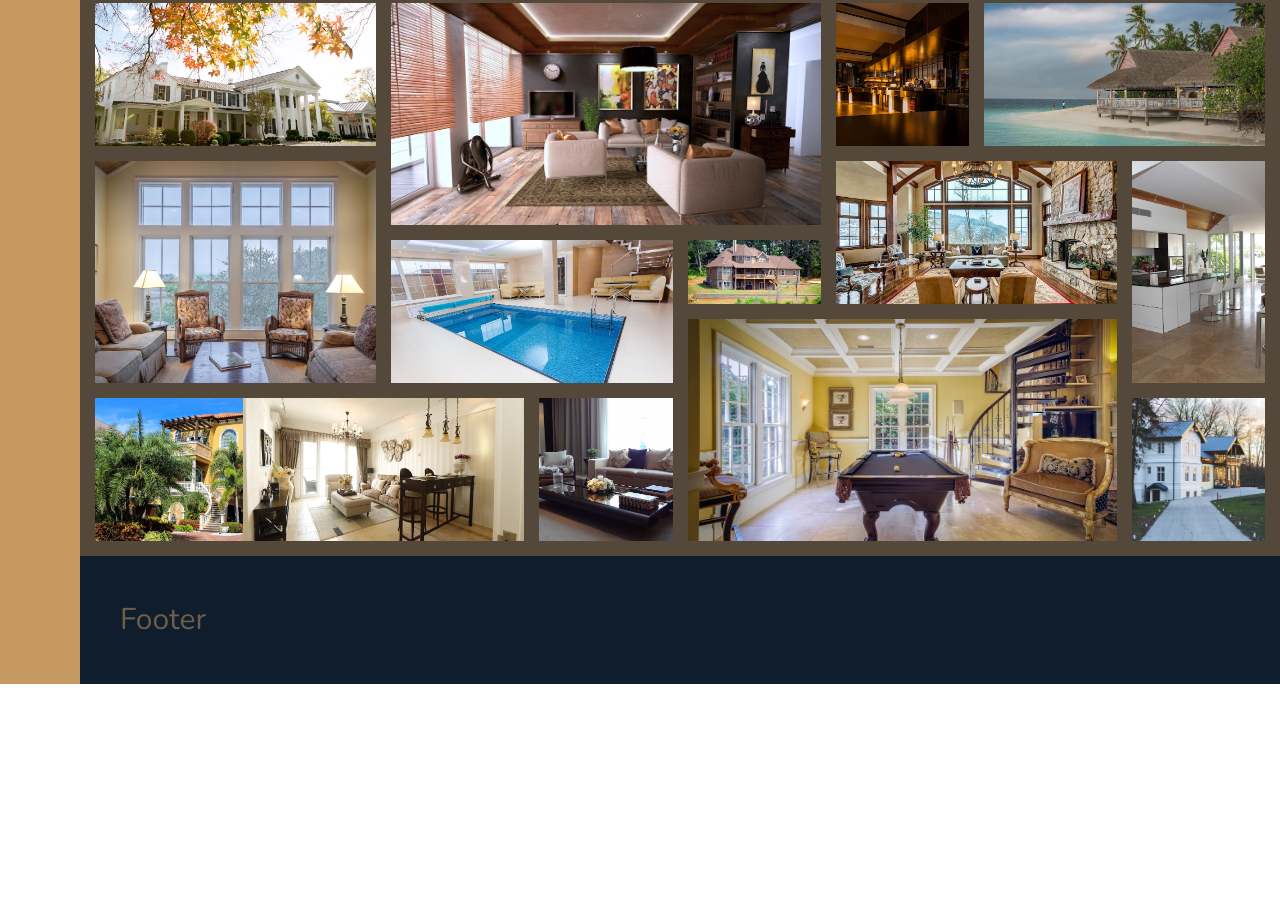
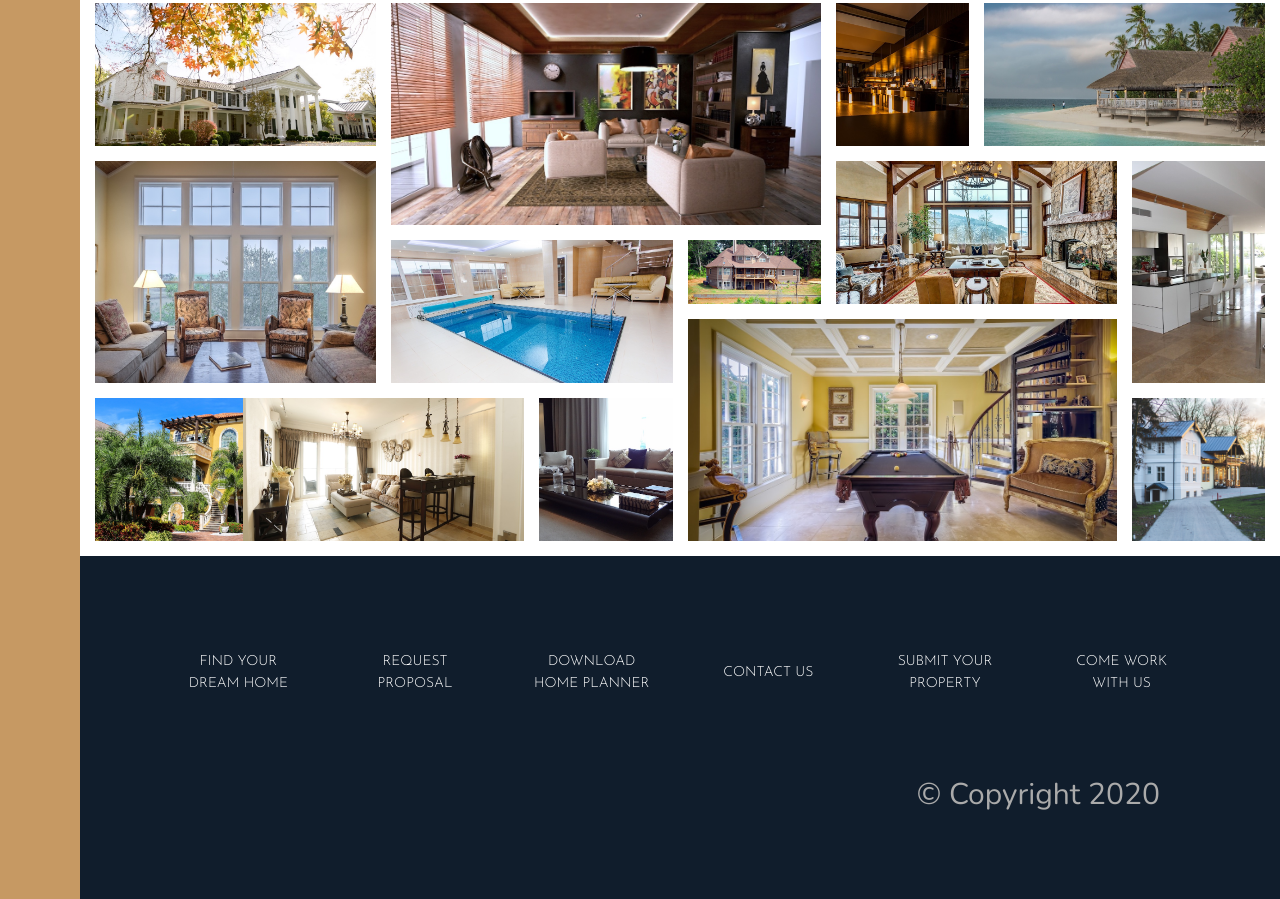
Before and after one commit to berkayaskin/real-estate-website, a website: page index.html in a window 1280 px wide. Shown: the part 3263-4162 px from the top of the page. Before the commit the page ends 3947 px from the top, so only its background shows below. Drawn offline with nearby package versions, Linux system fonts and the light colour scheme.

Commit message:
build the footer

```diff
--- a/index.html
+++ b/index.html
@@ -341,6 +341,16 @@
 			</figure>
 		</section>
 
-		<footer class="footer">Footer</footer>
+		<footer class="footer">
+			<ul class="nav">
+				<li class="nav__item"><a href="#" class="nav__link">Find your dream home</a></li>
+				<li class="nav__item"><a href="#" class="nav__link">Request proposal</a></li>
+				<li class="nav__item"><a href="#" class="nav__link">Download home planner</a></li>
+				<li class="nav__item"><a href="#" class="nav__link">Contact us</a></li>
+				<li class="nav__item"><a href="#" class="nav__link">Submit your property</a></li>
+				<li class="nav__item"><a href="#" class="nav__link">Come work with us</a></li>
+			</ul>
+			<p class="copyright">&copy; Copyright 2020</p>
+		</footer>
 	</body>
 </html>
--- a/sass/_footer.scss
+++ b/sass/_footer.scss
@@ -1,4 +1,40 @@
 .footer {
-  background-color: $color-secondary;
-  grid-column: full-start / full-end;
+	background-color: $color-secondary;
+	grid-column: full-start / full-end;
+	padding: 8rem;
 }
+
+.nav {
+	list-style: none;
+
+	display: grid;
+	grid-template-columns: repeat(auto-fit, minmax(15rem, 1fr));
+	grid-gap: 2rem;
+	align-items: center;
+
+	&__link:link,
+	&__link:visited {
+		font-size: 1.4rem;
+		color: #fff;
+		text-decoration: none;
+		font-family: $font-display;
+		text-transform: uppercase;
+		text-align: center;
+		padding: 1.5rem;
+		display: block;
+		transition: all 0.2s;
+	}
+
+	&__link:hover,
+	&_link:active {
+		background-color: rgba(#fff, 0.05);
+		transform: translateY(-3px);
+	}
+}
+
+.copyright {
+	font-style: 1.4rem;
+	color: $color-grey-light-2;
+	margin: 6rem 4rem 0 0;
+	text-align: right;
+}
--- a/sass/_gallery.scss
+++ b/sass/_gallery.scss
@@ -1,5 +1,4 @@
 .gallery {
-	background-color: $color-grey-dark-1;
 	grid-column: full-start / full-end;
 
 	display: grid;
```
Also changed, not shown: css/style.css.
